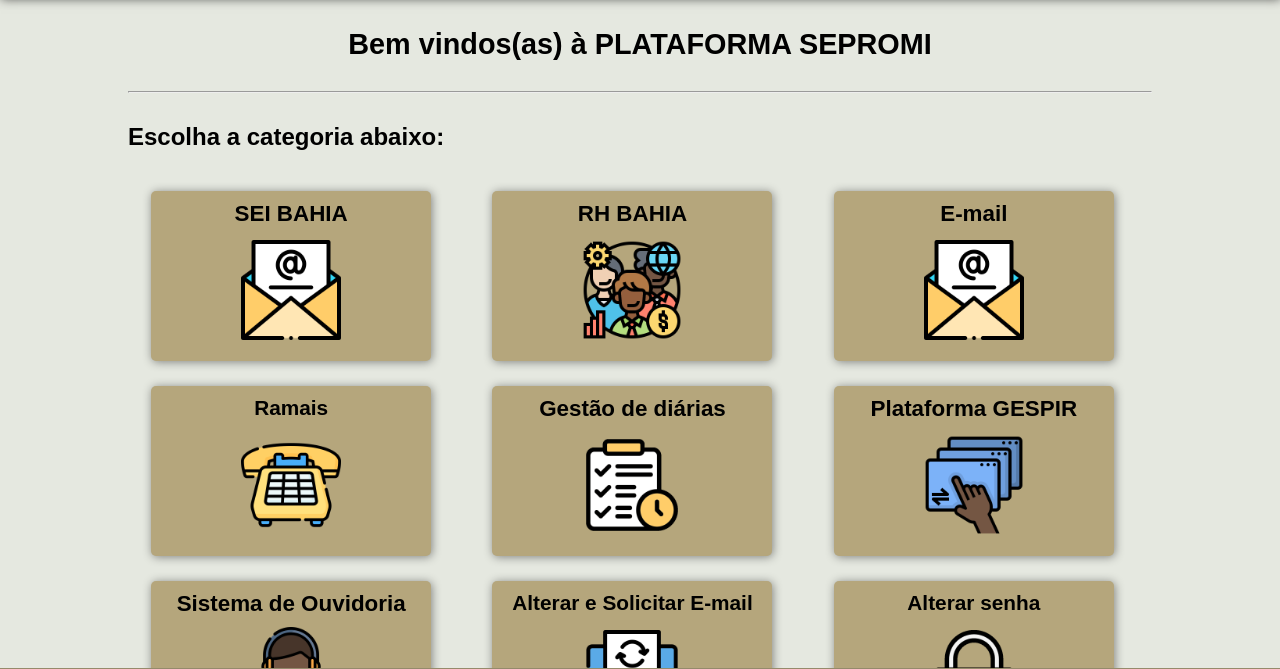
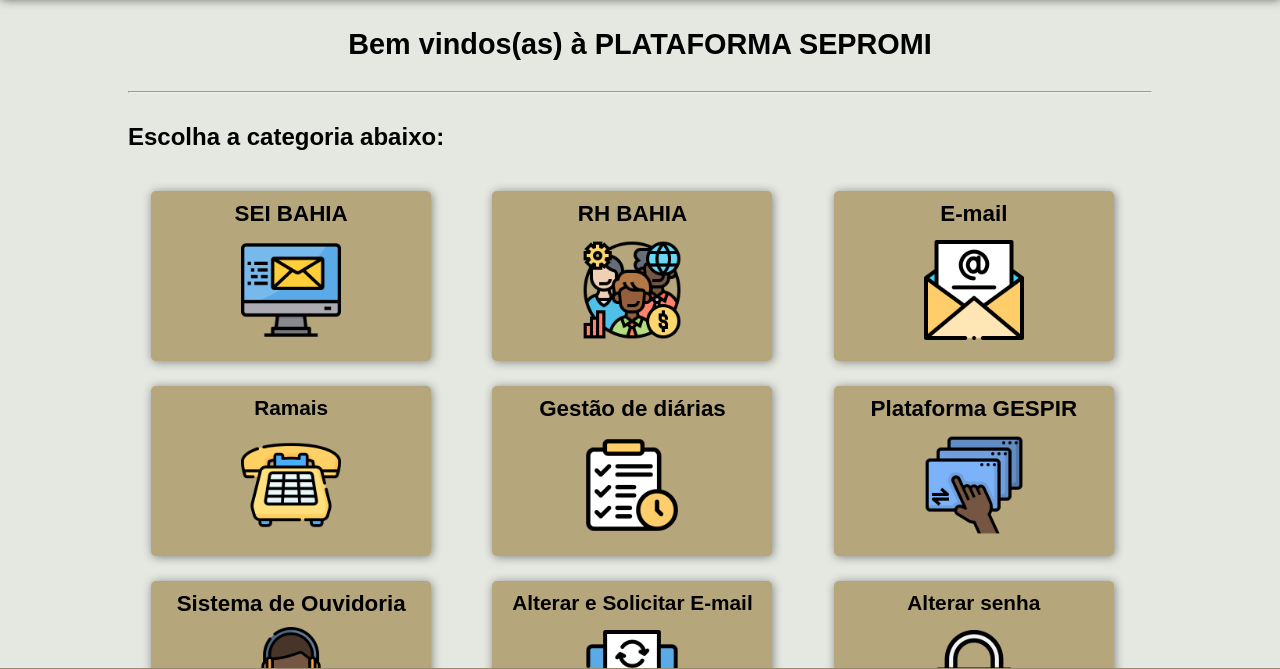
Before and after one commit to jaorocha/plataforma-sepromi, a plain HTML site: page index.html in a window 1280 px wide. Shown: the part 103-772 px from the top of the page. Drawn offline with nearby package versions, Linux system fonts and the light colour scheme.

Commit message:
atualizando imagem

```diff
--- a/css/caixas.css
+++ b/css/caixas.css
@@ -22,7 +22,7 @@
     }
 
 #caixa-1 {
-    background-image: url(../img/email.png);
+    background-image: url(../img/seibahia.png);
     }
 
 #caixa-2 {
```
